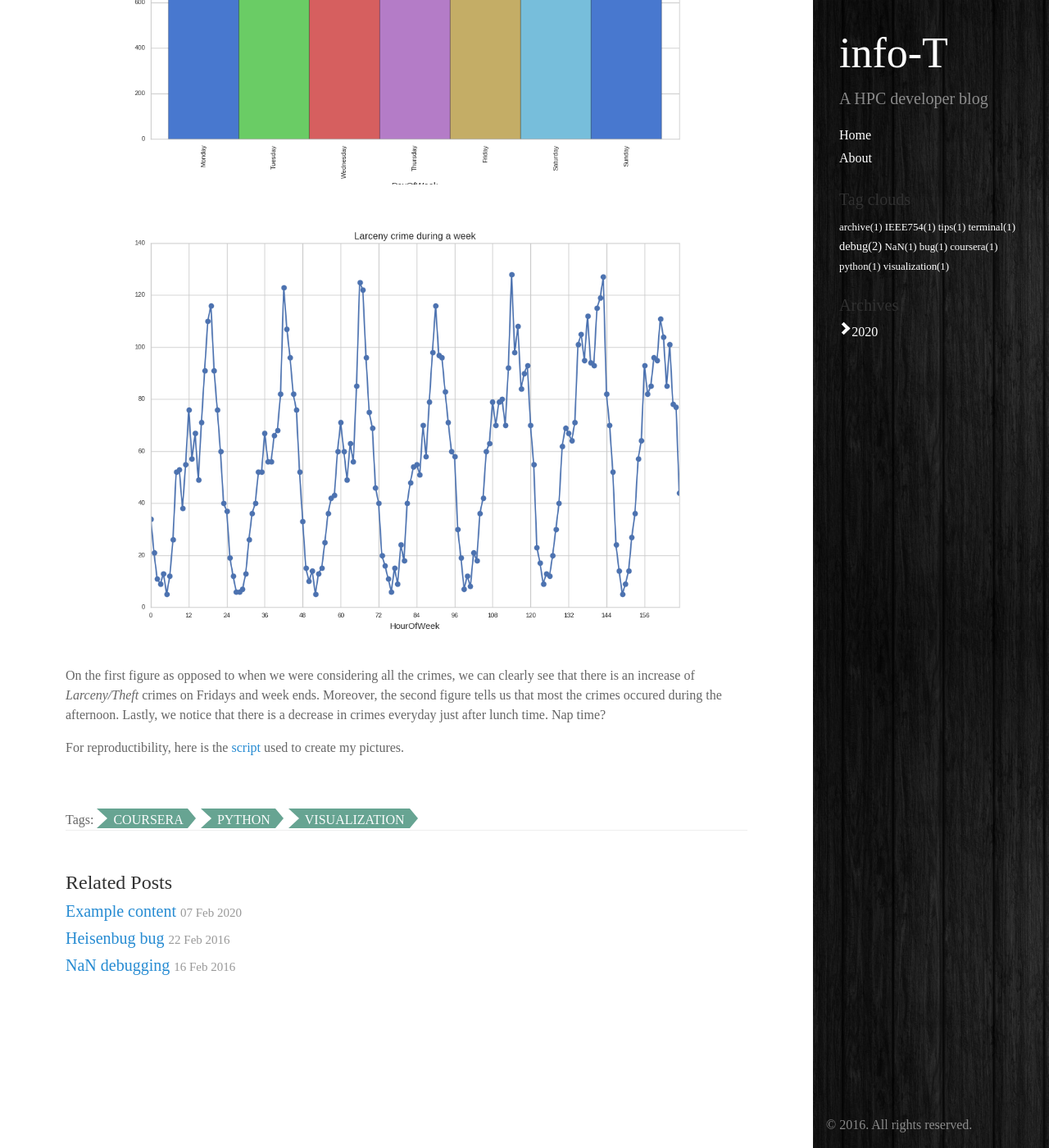
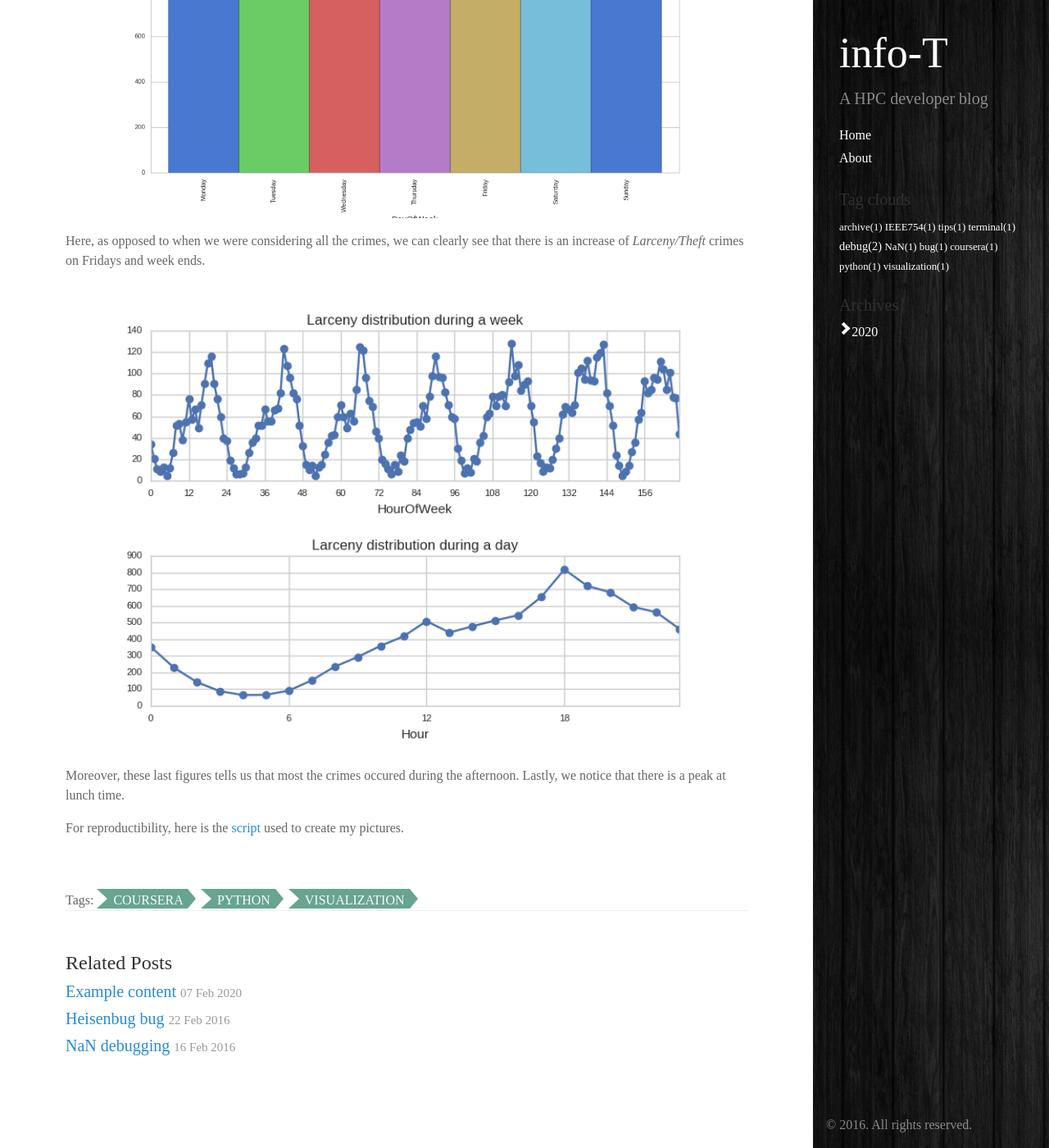
Before and after one commit to tristancabel/tristancabel.github.io, a Jekyll site: the page built from _posts/2016-04-02-Coursera-SF-crimes.md, in a window 1280 px wide and 1400 px high, scrolled down 4481 px. Shown: the whole window at 82% size. Built offline with Jekyll 4.4.1, drawn with Linux system fonts in a browser that asks for light colours; some of the changed text lies outside the part shown.

Commit message:
update figures

```diff
--- a/_posts/2016-04-02-Coursera-SF-crimes.md
+++ b/_posts/2016-04-02-Coursera-SF-crimes.md
@@ -49,7 +49,9 @@ We can observe that this crime is highly concentrated in one neighborhood, even
 Now let's see if this type of crime is occuring more often at specific times of the day and if it is distributed evenly during the week:
 <img src="{{ site.url }}/public/6_crime_vis/larceny_per_day.png" width="900">
 
+Here, as opposed to when we were considering all the crimes, we can clearly see that there is an increase of *Larceny/Theft* crimes on Fridays and week ends.
+
 <img src="{{ site.url }}/public/6_crime_vis/larceny_per_hour.png" width="900">
-On the first figure as opposed to when we were considering all the crimes, we can clearly see that there is an increase of *Larceny/Theft* crimes on Fridays and week ends. Moreover, the second figure tells us that most the crimes occured during the afternoon. Lastly, we notice that there is a decrease in crimes everyday just after lunch time. Nap time?
+Moreover, these last figures tells us that most the crimes occured during the afternoon. Lastly, we notice that there is a peak at lunch time.
 
 For reproductibility, here is the [script]({{site.url}}/public/6_crime_vis/crime_visu.py) used to create my pictures.
```
Also changed, not shown: other parts of _posts/2016-04-02-Coursera-SF-crimes.md (+1 -1 lines), public/6_crime_vis/crimes_distribution_per_hour.png, public/6_crime_vis/larceny_per_hour.png, 1 other file.
